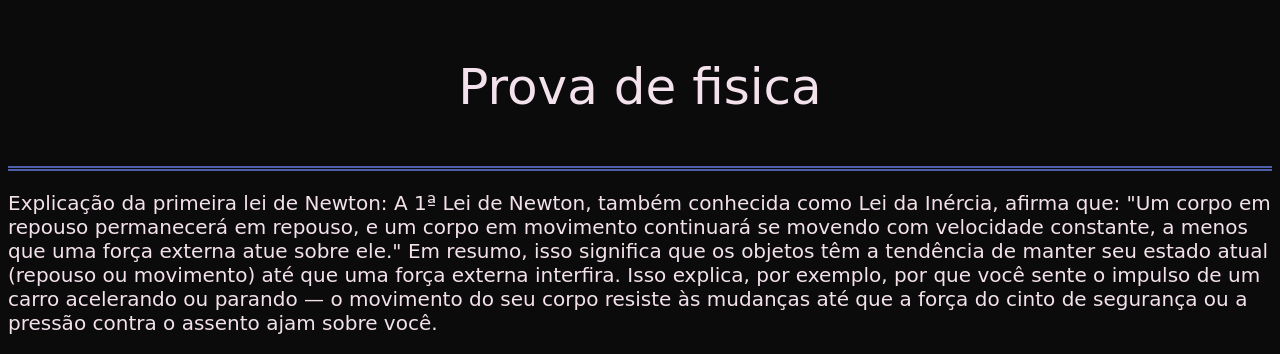
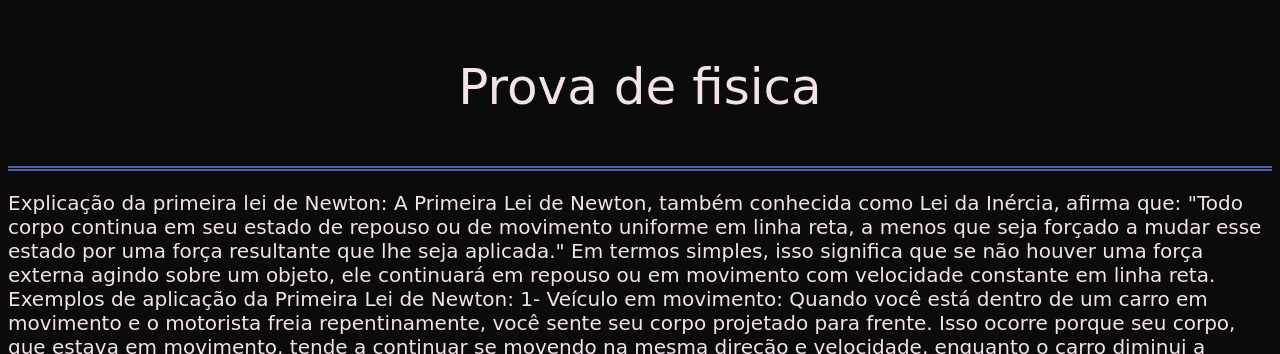
Before and after one commit to annacasace/anna-victoria-matheus-costa-PROVA-1A., a plain HTML site: page index.html in a window 1280 px wide. Shown: the top 354 px of the page. Drawn offline with Linux system fonts and the light colour scheme; a web font is replaced by a local one.

Commit message:
arrumando o texto

```diff
--- a/index.html
+++ b/index.html
@@ -11,12 +11,21 @@
 </head>
 <body>
     <header>Prova de fisica</header>
-    <p> Explicação da primeira lei de Newton:        A 1ª Lei de Newton, também conhecida como Lei da Inércia, afirma que:
+    <p> Explicação da primeira lei de Newton:        A Primeira Lei de Newton, também conhecida como Lei da Inércia, afirma que:
 
-"Um corpo em repouso permanecerá em repouso, e um corpo em movimento continuará se movendo com velocidade constante, a menos que uma força externa atue sobre ele."
+"Todo corpo continua em seu estado de repouso ou de movimento uniforme em linha reta, a menos que seja forçado a mudar esse estado por uma força resultante que lhe seja aplicada."
 
-Em resumo, isso significa que os objetos têm a tendência de manter seu estado atual (repouso ou movimento) até que uma força externa interfira. Isso explica, por exemplo, por que você sente o impulso de um carro acelerando ou parando — o movimento do seu corpo resiste às mudanças até que a força do cinto de segurança ou a pressão contra o assento ajam sobre você.</p>
+Em termos simples, isso significa que se não houver uma força externa agindo sobre um objeto, ele continuará em repouso ou em movimento com velocidade constante em linha reta.
 
+Exemplos de aplicação da Primeira Lei de Newton:
+ 1- Veículo em movimento:
+Quando você está dentro de um carro em movimento e o motorista freia repentinamente, você sente seu corpo projetado para frente. Isso ocorre porque seu corpo, que estava em movimento, tende a continuar se movendo na mesma direção e velocidade, enquanto o carro diminui a velocidade (ou para). A força de frenagem do carro não é suficiente para parar instantaneamente o seu corpo, que, portanto, continua em movimento devido à inércia.
+
+ 2- Uma bola em repouso:
+Se você colocar uma bola em uma superfície plana e lisa, ela ficará parada até que algo a mova (como um chute ou um empurrão). Se não houver forças externas (como atrito ou uma pessoa chutando), a bola permaneceria parada, de acordo com a Primeira Lei de Newton.
+
+ 3- Movimento de um satélite no espaço:
+No espaço, onde o atrito é praticamente nulo, um satélite que foi lançado a uma certa velocidade continuaria em movimento indefinidamente (se desconsiderarmos a gravidade de planetas e outros corpos celestes), a menos que alguma força externa, como a gravidade ou a resistência do ar (em órbitas mais baixas), atue sobre ele.
     <section class="chamada-texto">
         <div class="chamada-texto">
             <h1> Video da primeira lei de newton : </h1>
```
